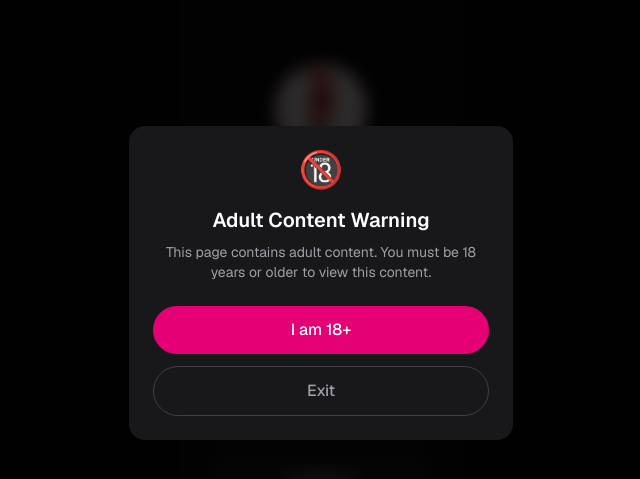
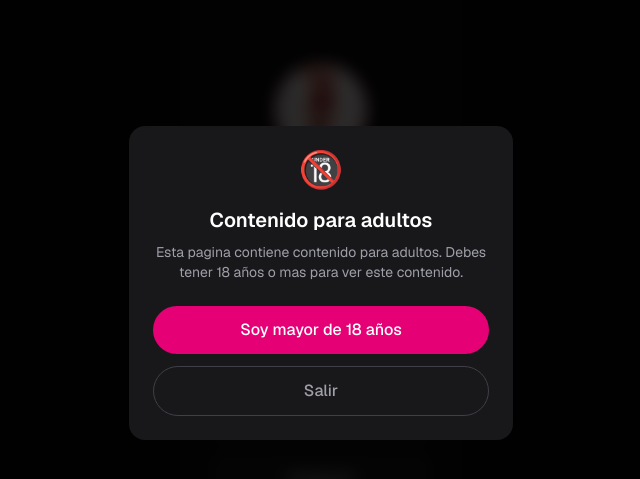
Before and after one commit to Momosno/paulibelen-mar-2026, a Next.js app: page / in a window 1280 px wide. Shown: the part 117-596 px from the top of the page, without its empty margins (319-959 px from the left). Built offline with nearby package versions, Linux system fonts and the light colour scheme.

Commit message:
feat: add age verification modal, offer countdown timer, and social links components

```diff
--- a/app/components/AdultContent.tsx
+++ b/app/components/AdultContent.tsx
@@ -14,7 +14,7 @@ const PROFILE_NAME = "Pauli Belen";
 export default function AdultContent() {
   return (
     <div className="relative min-h-screen w-full overflow-hidden bg-[#101010]">
-      <div className="fixed inset-0 z-0 scale-110 bg-[url('/onlyfans_free.webp')] bg-contain bg-center blur-xl brightness-[.62] saturate-[.9]" />
+      <div className="fixed inset-0 z-0 scale-110 bg-[url('/onlyfans_novia_virtual.webp')] bg-cover bg-center bg-fixed blur-sm brightness-[.62] saturate-[.9]" />
       <div className="fixed inset-0 z-0 bg-black/10" />
 
       <div className="relative z-10 mx-auto flex min-h-screen w-full max-w-[600px] flex-col overflow-hidden bg-[#0d0d0f] shadow-[0_0_65px_rgba(0,0,0,.5)] transition-all duration-700 ease-out sm:my-5 sm:min-h-[calc(100vh-2.5rem)] sm:w-[calc(100%-2.5rem)] sm:rounded-md">
@@ -24,14 +24,17 @@ export default function AdultContent() {
             username="@paulibelen1"
             profileImage={PROFILE_IMAGE}
           />
+
           <div className="flex flex-col items-center px-3 sm:px-4">
+            <div className="mt-3 w-full">
+              <ImageGrid />
+            </div>
+            <div className="mt-4 mb-3 w-full">
+              <OfferCountdown />
+            </div>
             <div className="mt-4 w-full">
               <SocialLinks />
             </div>
-            <div className="mt-11 w-full">
-              <ImageGrid />
-            </div>
-            <OfferCountdown />
             <Footer />
           </div>
         </main>
--- a/app/components/AgeModal.tsx
+++ b/app/components/AgeModal.tsx
@@ -15,24 +15,23 @@ export default function AgeModal({ onConfirm, onExit }: AgeModalProps) {
       <div className="mx-4 w-full max-w-sm rounded-2xl bg-zinc-900 p-6 text-center">
         <div className="mb-4 text-4xl">🔞</div>
         <h2 className="mb-2 text-xl font-semibold text-white">
-          Adult Content Warning
+          Contenido para adultos
         </h2>
         <p className="mb-6 text-sm text-zinc-400">
-          This page contains adult content. You must be 18 years or older to
-          view this content.
+          Esta pagina contiene contenido para adultos. Debes tener 18 años o mas para ver este contenido.
         </p>
         <div className="flex flex-col gap-3">
           <button
             onClick={onConfirm}
             className="w-full rounded-full bg-pink-600 px-6 py-3 font-medium text-white transition-colors hover:bg-pink-700"
           >
-            I am 18+
+            Soy mayor de 18 años
           </button>
           <button
             onClick={onExit}
             className="w-full rounded-full border border-zinc-700 px-6 py-3 font-medium text-zinc-400 transition-colors hover:bg-zinc-800"
           >
-            Exit
+            Salir
           </button>
         </div>
       </div>
--- a/app/components/OfferCountdown.tsx
+++ b/app/components/OfferCountdown.tsx
@@ -39,7 +39,7 @@ export default function OfferCountdown() {
   const { hours, minutes, seconds } = getTimeParts(remaining);
 
   return (
-    <section className="mt-11 flex flex-col items-center" aria-label="Oferta por tiempo limitado">
+    <section className="flex flex-col items-center" aria-label="Oferta por tiempo limitado">
       <div className="rounded-md bg-zinc-700 px-4 py-1.5 text-lg font-extrabold text-white shadow-lg">
         50% OFF
       </div>
--- a/app/components/SocialLinks.tsx
+++ b/app/components/SocialLinks.tsx
@@ -32,17 +32,17 @@ interface SocialLinksProps {
 }
 
 const defaultLinks: SocialLink[] = [
-  {
-    name: "OnlyFans",
-    icon: <SiOnlyfans size={24} />,
-    bgColor: "bg-white",
-    iconColor: "text-[#00AFF0]",
-    urls: [
-      { label: "OnlyFans VIP", url: LINKS.onlyfans_vip, target: "onlyfans_vip", isAdult: true },
-      { label: "OnlyFans Novia Virtual", url: LINKS.onlyfans_gfe, target: "onlyfans_gfe", isAdult: true },
-      { label: "OnlyFans Free", url: LINKS.onlyfans_free, target: "onlyfans_free", isAdult: true },
-    ],
-  },
+  // {
+  //   name: "OnlyFans",
+  //   icon: <SiOnlyfans size={24} />,
+  //   bgColor: "bg-white",
+  //   iconColor: "text-[#00AFF0]",
+  //   urls: [
+  //     { label: "OnlyFans VIP", url: LINKS.onlyfans_vip, target: "onlyfans_vip", isAdult: true },
+  //     { label: "OnlyFans Novia Virtual", url: LINKS.onlyfans_gfe, target: "onlyfans_gfe", isAdult: true },
+  //     { label: "OnlyFans Free", url: LINKS.onlyfans_free, target: "onlyfans_free", isAdult: true },
+  //   ],
+  // },
   {
     name: "Twitter",
     icon: <SiX size={24} />,
@@ -69,17 +69,17 @@ const defaultLinks: SocialLink[] = [
     bgColor: "bg-white",
     iconColor: "text-[#FF0000]",
   },
-  {
-    name: "Telegram",
-    icon: <SiTelegram size={24} />,
-    bgColor: "bg-white",
-    iconColor: "text-[#0088cc]",
-    urls: [
-      { label: "Canal Free ", url: LINKS.telegram_free, target: "telegram_free", isAdult: true },
-      { label: "Catálogo", url: LINKS.telegram_catalogo, target: "telegram_catalogo", isAdult: false },
-      { label: "Canal secundario", url: LINKS.telegram_free2, target: "telegram_free2", isAdult: true },
-    ],
-  },
+  // {
+  //   name: "Telegram",
+  //   icon: <SiTelegram size={24} />,
+  //   bgColor: "bg-white",
+  //   iconColor: "text-[#0088cc]",
+  //   urls: [
+  //     { label: "Canal Free ", url: LINKS.telegram_free, target: "telegram_free", isAdult: true },
+  //     { label: "Catálogo", url: LINKS.telegram_catalogo, target: "telegram_catalogo", isAdult: false },
+  //     { label: "Canal secundario", url: LINKS.telegram_free2, target: "telegram_free2", isAdult: true },
+  //   ],
+  // },
   {
     name: "Instagram",
     icon: <SiInstagram size={24} />,
@@ -95,14 +95,14 @@ const defaultLinks: SocialLink[] = [
     icon: <FaFacebook size={24} />,
     bgColor: "bg-white",
     iconColor: "text-[#1877F2]",
-    urls:[
+    urls: [
       { label: "Facebook", url: LINKS.facebook_main, target: "facebook_main", isAdult: true },
       { label: "Facebook secundario", url: LINKS.facebook_alt, target: "facebook_alt", isAdult: true },
     ]
   },
   {
     name: "Snapchat",
-    icon: <BsSnapchat   size={24} />,
+    icon: <BsSnapchat size={24} />,
     bgColor: "bg-white",
     iconColor: "text-yellow-500",
     url: LINKS.snapchat, target: "snapchat", isAdult: true
@@ -149,8 +149,7 @@ export default function SocialLinks({ links = defaultLinks }: SocialLinksProps)
             onClick={(e) => handleClick(link, e)}
             target={hasMultipleLinks(link) ? undefined : "_blank"}
             rel="noopener noreferrer"
-            className={`relative z-50 flex h-10 w-10 items-center justify-center rounded-full bg-[#171719] shadow-[0_5px_18px_rgba(0,0,0,.35)] transition-all duration-200 hover:-translate-y-1 hover:bg-[#242428] ${link.iconColor || "text-white"} ${
-              openDropdown === link.name ? "scale-110 ring-2 ring-white/50" : ""
+            className={`relative z-50 flex h-10 w-10 items-center justify-center rounded-full bg-[#171719] shadow-[0_5px_18px_rgba(0,0,0,.35)] transition-all duration-200 hover:-translate-y-1 hover:bg-[#242428] ${link.iconColor || "text-white"} ${openDropdown === link.name ? "scale-110 ring-2 ring-white/50" : ""
               }`}
             title={link.name}
           >
```
Lines whose indentation alone changed are shown as unchanged.
